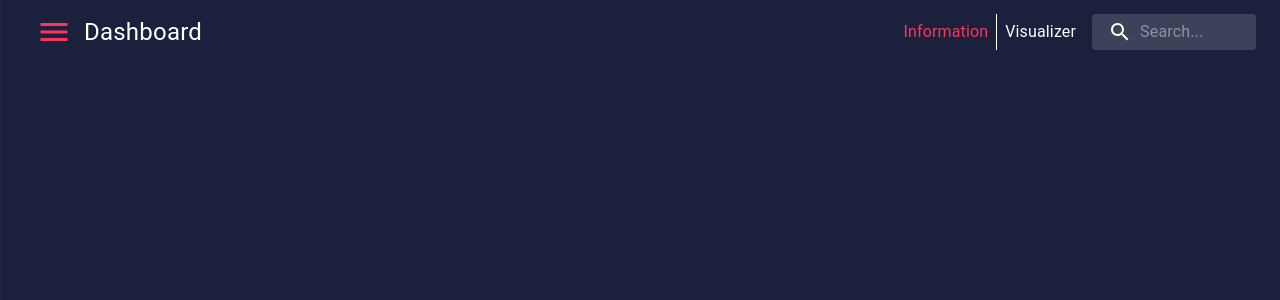
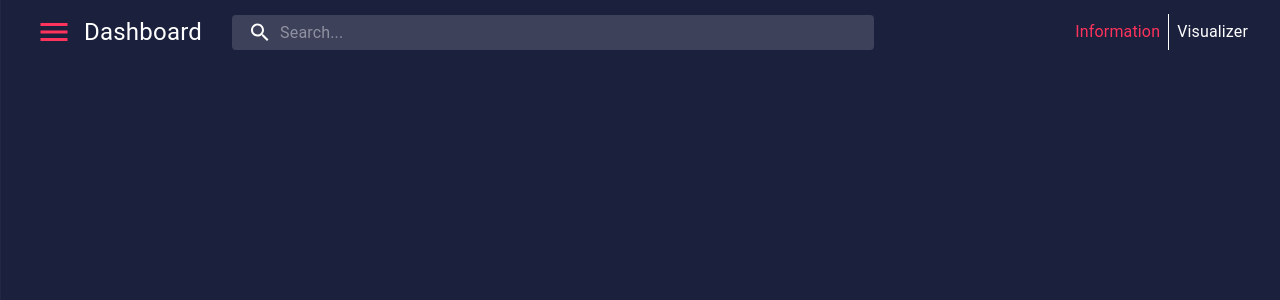
Before and after one commit to AlgoVisionKnights-V2/adv-react, a React (Create React App) app: page / in a window 1280 px wide. Shown: the top 300 px of the page. Built offline with nearby package versions, Linux system fonts and the light colour scheme; what react-unity-webgl would draw is missing.

Commit message:
Moved search input to the center-left

```diff
--- a/src/components/header/Header.css
+++ b/src/components/header/Header.css
@@ -9,9 +9,15 @@
 	justify-content: space-between;
 }
 
-#menu-tools {
+.MenuTools {
 	display: inherit;
+	width: 850px;
 	align-items: center;
+}
+
+.LeftMenus {
+	display: inherit;
+	align-items: inherit;
 }
 
 #menu-icon {
@@ -23,13 +29,9 @@
 	font-size: 1.5em;
 }
 
-.PageControllers {
-	display: inherit;
-}
-
-.SearchContainer {
-	display: inherit;
-	align-items: center;
+#search-input {
+	margin: 0px 0px 0px 30px;
+	width: 100%;
 }
 
 #search-icon {
--- a/src/components/header/Header.js
+++ b/src/components/header/Header.js
@@ -44,18 +44,12 @@ const useStyles = makeStyles((theme) => ({
 	},
 	inputRoot: {
 		color: 'inherit',
+		width: '100%',
 	},
 	inputInput: {
 		padding: theme.spacing(1, 1, 1, 0),
 		paddingLeft: `calc(1em + ${theme.spacing(4)}px)`,
-		transition: theme.transitions.create('width'),
 		width: '100%',
-		[theme.breakpoints.up('sm')]: {
-			width: '12ch',
-			'&:focus': {
-				width: '20ch',
-			},
-		},
 	},
 }));
 
@@ -66,19 +60,16 @@ function Header({ toggleDrawer, algoPage, setAlgoPage }) {
 		<div className='Header'>
 			<AppBar id='header-bar' elevation={0}>
 				<Toolbar id='toolbar'>
-					<div id='menu-tools'>
-						<IconButton onClick={toggleDrawer}>
-							<MenuIcon id='menu-icon' />
-						</IconButton>
+					<div className='MenuTools'>
+						<div className='LeftMenus'>
+							<IconButton onClick={toggleDrawer}>
+								<MenuIcon id='menu-icon' />
+							</IconButton>
 
-						<Typography id='header-title'>Dashboard</Typography>
-					</div>
-					<div className='PageControllers'>
-						<div className='TopPageToggle'>
-							{algoPage ? <PageToggle /> : null}
+							<Typography id='header-title'>Dashboard</Typography>
 						</div>
 
-						<div className={classes.search}>
+						<div id='search-input' className={classes.search}>
 							<SearchIcon
 								id='search-icon'
 								className={classes.searchIcon}
@@ -88,8 +79,13 @@ function Header({ toggleDrawer, algoPage, setAlgoPage }) {
 								classes={{
 									root: classes.inputRoot,
 									input: classes.inputInput,
-								}}></InputBase>
+								}}
+							/>
 						</div>
+					</div>
+
+					<div className='TopPageToggle'>
+						{algoPage ? <PageToggle /> : null}
 					</div>
 				</Toolbar>
 			</AppBar>
```
